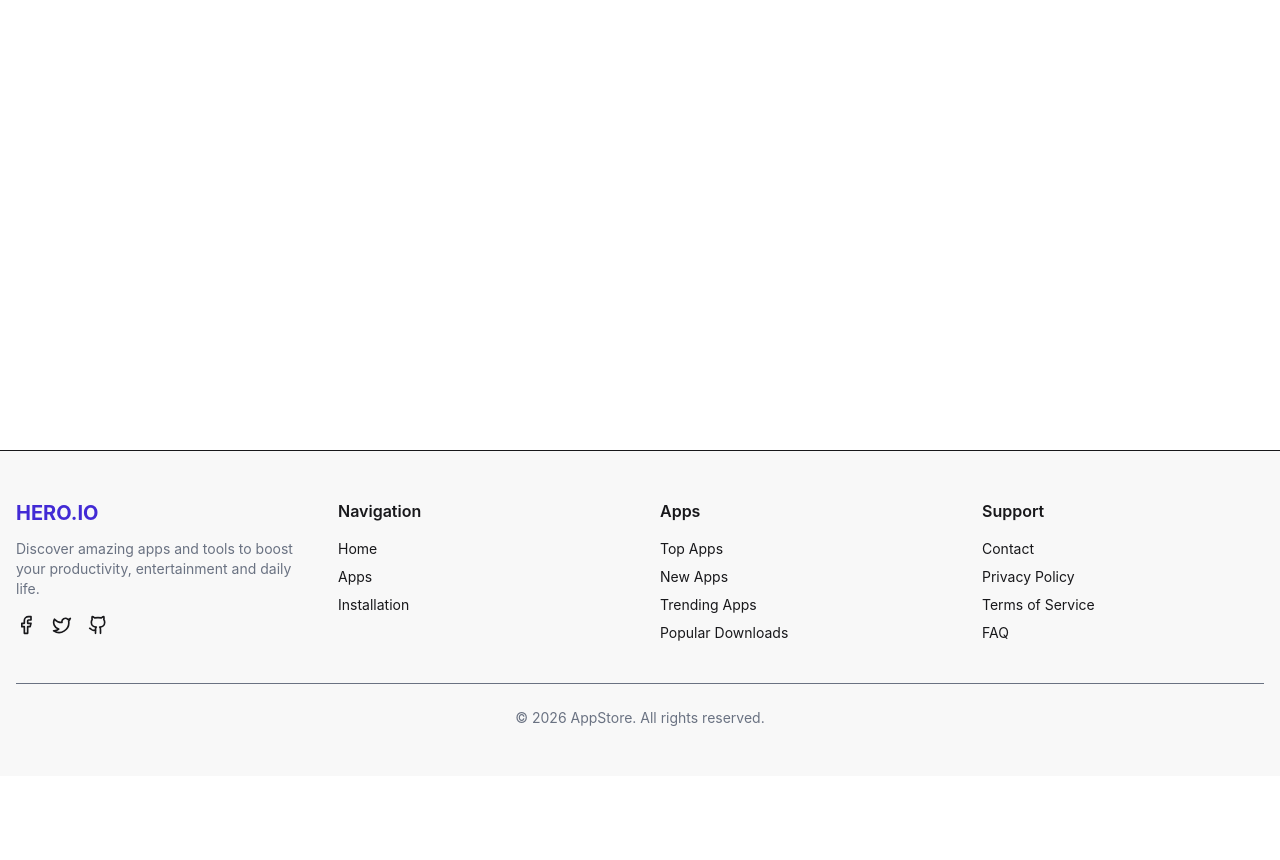
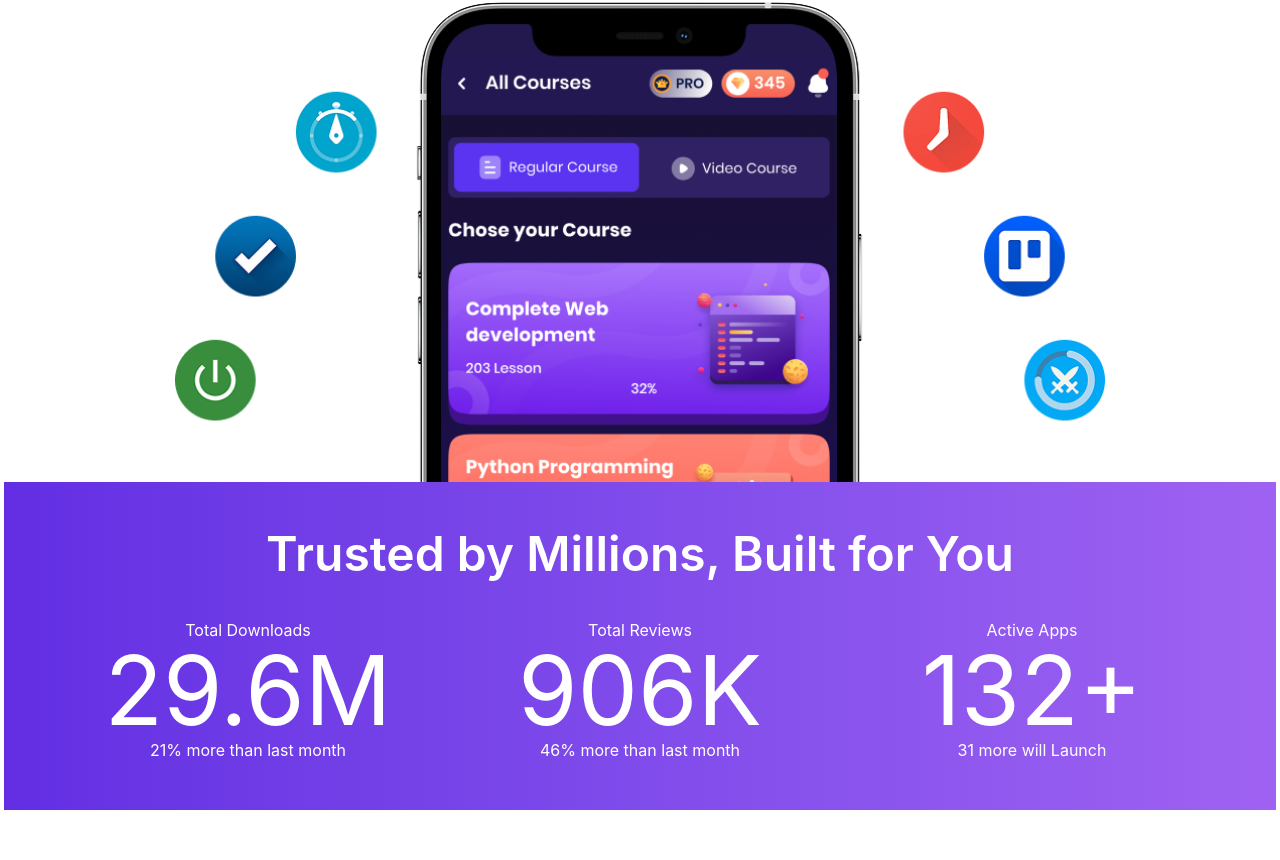
Before and after one commit to subratasarker952/restarta3, a React (Vite) app: page / in a window 1280 px wide. Shown: the part 495-1355 px from the top of the page. Before the commit the page ends 1271 px from the top, so only its background shows below. Built offline with nearby package versions, Linux system fonts and the light colour scheme.

Commit message:
Home page done

```diff
--- /dev/null
+++ b/src/component/Card.jsx
@@ -0,0 +1,25 @@
+import React from 'react';
+
+const Card = () => {
+    return (
+        <div className="card bg-base-100 shadow-sm">
+        <figure className='p-2'>
+          <img
+          className='rounded-xl'
+            src="https://img.daisyui.com/images/stock/photo-1606107557195-0e29a4b5b4aa.webp"
+            alt="Shoes" />
+        </figure>
+        <div className="card-body">
+          <h2 className="card-title">
+            Card Title
+          </h2>
+          <div className="card-actions justify-between">
+            <div className="badge badge-outline">Fashion</div>
+            <div className="badge badge-outline">Products</div>
+          </div>
+        </div>
+      </div>
+    );
+};
+
+export default Card;
--- a/src/pages/Home.jsx
+++ b/src/pages/Home.jsx
@@ -1,9 +1,25 @@
-import React from 'react';
+import React, { useEffect, useState } from 'react';
+import hero from '../assets/hero.png'
+import Card from '../component/Card';
+import { Link } from 'react-router-dom';
 
 const Home = () => {
+    const [data, setData] = useState([])
+    const fetchData = async () => {
+        const data = await fetch('data.json').then(res => res.json())
+        setData(data)
+    }
+
+    useEffect(() => {
+        fetchData()
+    }, [])
+
     return (
+        <div>
             <div className='max-w-360 mx-auto'>
-            <section className="text-center my-12 p-10
+                <section >
+
+                    <div className="text-center my-12 p-10
 bg-[linear-gradient(to_right,#FF000010_1px,transparent_1px),linear-gradient(to_bottom,#FF000010_1px,transparent_1px)]
 bg-size-[10px_10px]">
 
@@ -23,7 +39,49 @@ bg-size-[10px_10px]">
                             <button className="btn btn-outline border-none">Google Play</button>
                             <button className="btn btn-outline border-none">App Store</button>
                         </div>
+                    </div>
+                    <div className='h-[60vh] flex justify-center'>
+                        <img src={hero} className='w-auto h-full' alt="Hero image" />
+                    </div>
+                </section>
 
+            </div>
+            <section className='bg-linear-to-r from-[#632EE3] to-[#9F62F2] text-white border-none'>
+                <div className='max-w-360 mx-auto py-12 text-center'>
+                    <h2 className='text-5xl font-semibold'>Trusted by Millions, Built for You</h2>
+                    <div className='max-w-6xl mx-auto grid grid-cols-1 md:grid-cols-3 gap-6 mt-10'>
+                        <div>
+                            <p>Total Downloads</p>
+                            <p className='text-8xl'>29.6M</p>
+                            <p>21% more than last month</p>
+                        </div>
+                        <div>
+                            <p>Total Reviews</p>
+                            <p className='text-8xl'>906K</p>
+                            <p>46% more than last month</p>
+                        </div>
+                        <div>
+                            <p>Active Apps</p>
+                            <p className='text-8xl'>132+</p>
+                            <p>31 more will Launch</p>
+                        </div>
+                    </div>
+                </div>
+            </section>
+
+            <section className='max-w-360 mx-auto mt-12'>
+                <div className='text-center my-10'>
+                    <h2 className='text-5xl font-semibold mb-6'> Trending Apps</h2>
+                    <p> Explore All Trending Apps on the Market developed by us </p>
+                </div>
+                <div className='grid grid-cols-1 md:grid-cols-2 lg:grid-cols-4 gap-4'>
+
+                    {data.slice(-8).map((d) => <Card key={d.id} data={d} />)}
+
+                </div>
+                <Link to={'/apps'} className='flex mt-6 justify-self-center btn bg-linear-to-r from-[#632EE3] to-[#9F62F2] text-white border-none'>
+                    Show All
+                </Link>
             </section>
         </div>
     );
```
Lines whose indentation alone changed are shown as unchanged.
